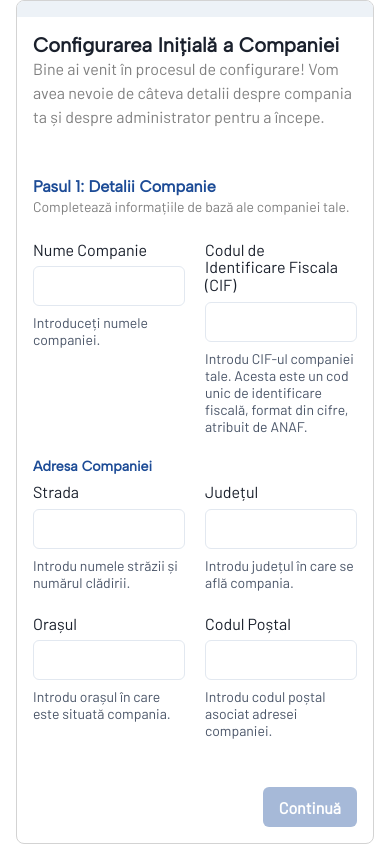
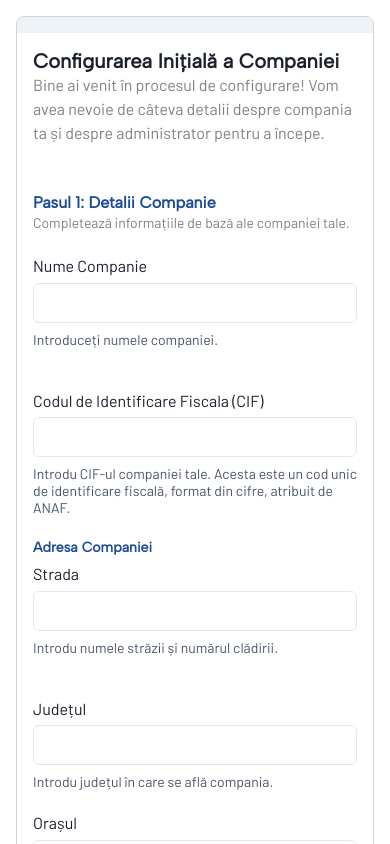
Before and after one commit to alexandertelecan/artisan, a React (Vite) app: page /setup in a window 390 px wide. Shown: the top 844 px of the page. Built offline with nearby package versions, Linux system fonts and the light colour scheme; no server answers; the database is empty.

Commit message:
Added responsive functionality to Setup page

```diff
--- a/src/components/setup/AdministratorSetup.jsx
+++ b/src/components/setup/AdministratorSetup.jsx
@@ -84,7 +84,11 @@ export default function AdministratorSetup({
             alignItems="space-between"
             justifyContent="space-between"
           >
-            <Flex gap={5}>
+            <Flex
+              gap={5}
+              flexDirection={{ base: "column", md: "row" }}
+              width="100%"
+            >
               <TextInput
                 label="Numele de Familie"
                 name="lastName"
@@ -111,7 +115,7 @@ export default function AdministratorSetup({
             helperText="Introdu adresa de email a administratorului."
             elementProps={{ marginBottom: "24px" }}
           />
-          <Flex gap={5}>
+          <Flex gap={5} flexDirection={{ base: "column", md: "row" }}>
             <TextInput
               label="Parola"
               name="password"
--- a/src/components/setup/CompanySetup.jsx
+++ b/src/components/setup/CompanySetup.jsx
@@ -85,7 +85,11 @@ export default function CompanySetup({ data, onCompanySubmit }) {
             alignItems="space-between"
             justifyContent="space-between"
           >
-            <Flex gap={5}>
+            <Flex
+              gap={5}
+              flexDirection={{ base: "column", md: "row" }}
+              width="100%"
+            >
               <TextInput
                 label="Nume Companie"
                 name="companyName"
@@ -108,7 +112,7 @@ export default function CompanySetup({ data, onCompanySubmit }) {
             <Heading size="xs" color="primary.600" marginBottom="8px">
               Adresa Companiei
             </Heading>
-            <Flex gap={5}>
+            <Flex gap={5} flexDirection={{ base: "column", md: "row" }}>
               <TextInput
                 label="Strada"
                 name="street"
@@ -126,7 +130,7 @@ export default function CompanySetup({ data, onCompanySubmit }) {
                 elementProps={{ marginBottom: "24px" }}
               />
             </Flex>
-            <Flex gap={5}>
+            <Flex gap={5} flexDirection={{ base: "column", md: "row" }}>
               <TextInput
                 label="Orașul"
                 name="city"
@@ -150,7 +154,7 @@ export default function CompanySetup({ data, onCompanySubmit }) {
             type="submit"
             display="block"
             marginTop="24px"
-            marginLeft="auto"
+            marginLeft={{ md: "auto" }}
             isDisabled={!isValid}
           >
             Continuă
--- a/src/components/setup/CompletedSetup.jsx
+++ b/src/components/setup/CompletedSetup.jsx
@@ -1,5 +1,5 @@
 import React from "react";
-import { Box, Heading, Text, Button } from "@chakra-ui/react";
+import { Box, Heading, Text, Button, Flex } from "@chakra-ui/react";
 export default function CompletedSetup() {
   return (
     <Box>
--- a/src/pages/Setup.jsx
+++ b/src/pages/Setup.jsx
@@ -18,7 +18,7 @@ export default function Setup() {
     const fetchData = async () => {
       const response = await getDocuments("company");
       if (response.length > 0) {
-        setStep(3); //exista deja o companie, ruteaza la pagina principala /
+        setStep(3); //Exista deja o companie, ruteaza la pagina principala /
       }
     };
     fetchData();
@@ -72,8 +72,14 @@ export default function Setup() {
 
   return (
     <Flex
-      w="calc(100vw - 32px)"
-      h="calc(100vh - 32px)"
+      w={{ base: "auto", md: "calc(100vw - 32px)" }}
+      h={
+        step === 3
+          ? { base: "100vh" }
+          : { base: "auto", md: "calc(100vh - 32px)" }
+      }
+      //Ternary operator which determines which step the user is currently at. If it's the last step then the height of the parent container is 100vh so the smaller child element can be centered in the page.
+
       alignItems="center"
       justifyContent="center"
     >
```
